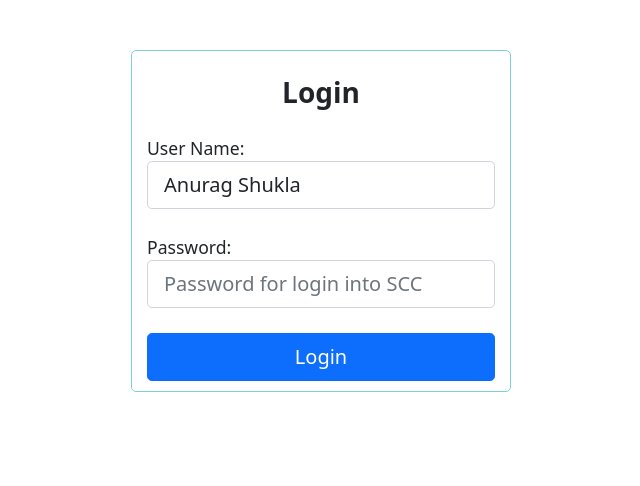
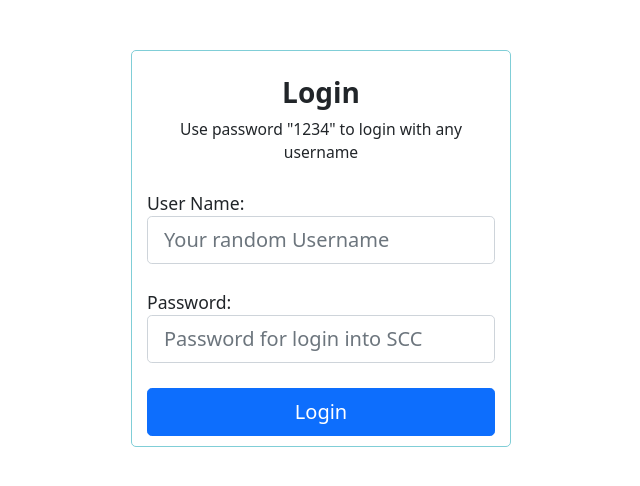
Before and after one commit to vishwajeetsharma/invoice-scc, a PHP site: page /login.php in a window 1280 px wide. Shown: the top 486 px of the page, without its empty margins (319-959 px from the left). Run offline with PHP 8.4, Linux system fonts and the light colour scheme; some libraries are stand-ins or nearby versions.

Commit message:
made it working

```diff
--- a/authController.php
+++ b/authController.php
@@ -97,7 +97,7 @@ if(isset($_POST['Generate-btn'])){
                     </style>
                 </head>
                 <body style="text:center;">
-                        <h1> Shukla Commerce Classes </h1>
+                        <h1> Free Invoice Creator </h1>
                     <div class="list">
                         <ul style="list-style-type: none;text-align:center;">
                             <li style="font-size: 45px;"><b>Invoice No. :</b>';$html .=$id;$html .='</li><br><br>
@@ -118,8 +118,8 @@ if(isset($_POST['Generate-btn'])){
                 </table>
 
                             <li style="font-size: 45px;text-align:center;">
-                            <a style="font-size:0.5em" class="small" href="tel:+91 8010604381">+91 80106 04381</a></li><br>
-                            <li style="font-size: 45px;text-align:center;"><a style="font-size:0.5em" class="small" href="mailto:shuklacommerceclasses@gmail.com">shuklacommerceclasses@gmail.com</a></li>
+                            <a style="font-size:0.5em" class="small" href="tel:+917703885027">+917703885027</a></li><br>
+                            <li style="font-size: 45px;text-align:center;"><a style="font-size:0.5em" class="small" href="mailto:vishwajeet@usedbookwala.com">vishwajeet@usedbookwala.com</a></li>
                         </ul>
                     </div>
                     <style>
@@ -159,9 +159,9 @@ if(isset($_POST['Generate-btn'])){
         $htmls = '
                 <h1> Dear '.$name.',</h1>
                 <h2> Thank you for your payment </h2>
-                <h2> we have received your ₹'.$amt.'</h2>
+                <h2> we have received your  rs. '.$amt.'</h2>
                 <h2> Attached PDF with this email is your Invoice </h2>
-                <p><b>Note:</b> This is an auto generated mail from <a href="http://www.shuklacommerceclasses.ml">shuklacommerceclasses.ml</a> by <a href="https://instagram.com/vishwajeet4398"> Vishwajeet Sharma </a> It is clarified that this is an totally legal mail from us you can show this invoice with this mail as your evidence<br>Regards,<br><b>Anurag Shukla</b></p>
+                <p><b>Note:</b> This is an auto generated mail from <a href="https://invoice.vishwajeetsharma.com/">https://invoice.vishwajeetsharma.com/</a> by <a href="https://instagram.com/vishwajeet4398"> Vishwajeet Sharma </a> It is clarified that this is an totally legal mail from us you can show this invoice with this mail as your evidence<br>Regards,<br><b>Invoice Creator</b></p>
         ';
         require_once('tcpdf/tcpdf.php');
         $tcpdf = new TCPDF(PDF_PAGE_ORIENTATION, PDF_UNIT, PDF_PAGE_FORMAT, true, 'UTF-8', false);
@@ -209,14 +209,14 @@ if(isset($_POST['Generate-btn'])){
         $mail = new PHPMailer;
         //$mail->SMTPDebug = 3;                               // Enable verbose debug output
         $mail->isSMTP();                                      // Set mailer to use SMTP
-        $mail->Host = 'smtp.gmail.com';                       // Specify main and backup SMTP servers
+        $mail->Host = 'smtppro.zoho.in';                       // Specify main and backup SMTP servers
         $mail->SMTPAuth = true;                               // Enable SMTP authentication
-        $mail->Username = 'messagefromscc@gmail.com';                 // SMTP username
-        $mail->Password = 'encrypted';                           // SMTP password
+        $mail->Username = 'vishwajeet@usedbookwala.com';                 // SMTP username
+        $mail->Password = 'hXMj3Z5nsbD4';                           // SMTP password
         $mail->SMTPSecure = 'tls';                            // Enable TLS encryption, `ssl` also accepted
         $mail->Port = 587;                                    // TCP port to connect to
 
-        $mail->setFrom('messagefromscc@gmail.com', 'SCC - Shukla Comeerce Classes');
+        $mail->setFrom('vishwajeet@usedbookwala.com', 'Invoice Creator');
         $mail->addAddress($email, $name);     // Add a recipient
         // $mail->addAddress('ellen@example.com');               // Name is optional
         $mail->addReplyTo('messagefromscc@gmail.com', 'Information');
@@ -237,9 +237,9 @@ if(isset($_POST['Generate-btn'])){
         } else {
             $erroros['mail'] = 'Email has been sent';
         }
-        if(file_exists($fileNL)) {
-            unlink($fileNL);
-        }
+        // if(file_exists($fileNL)) {
+        //     unlink($fileNL);
+        // }
     }
 }
 
--- a/login.php
+++ b/login.php
@@ -50,10 +50,11 @@ if (isset($_SESSION['password'])) {
             <div class="col-md-4 offset-md-4 form-div">
                 <form action="index.php" method="post">
                     <h3 class="text-center"><b> Login </b></h3>
+                    <p align="center">Use password "1234" to login with any username</p>
                     <div class="form-group">
                         <label for="username">User Name: </label>
                         <input type="text" name="username" class="form-control form-control-lg"
-                            placeholder="Your Username" value="Anurag Shukla">
+                            placeholder="Your random Username" value="">
                     </div>
                     <div class="form-group">
                         <label for="password">Password: </label>
```
Also changed, not shown: pdf.sql (added, +63 -0 lines).
